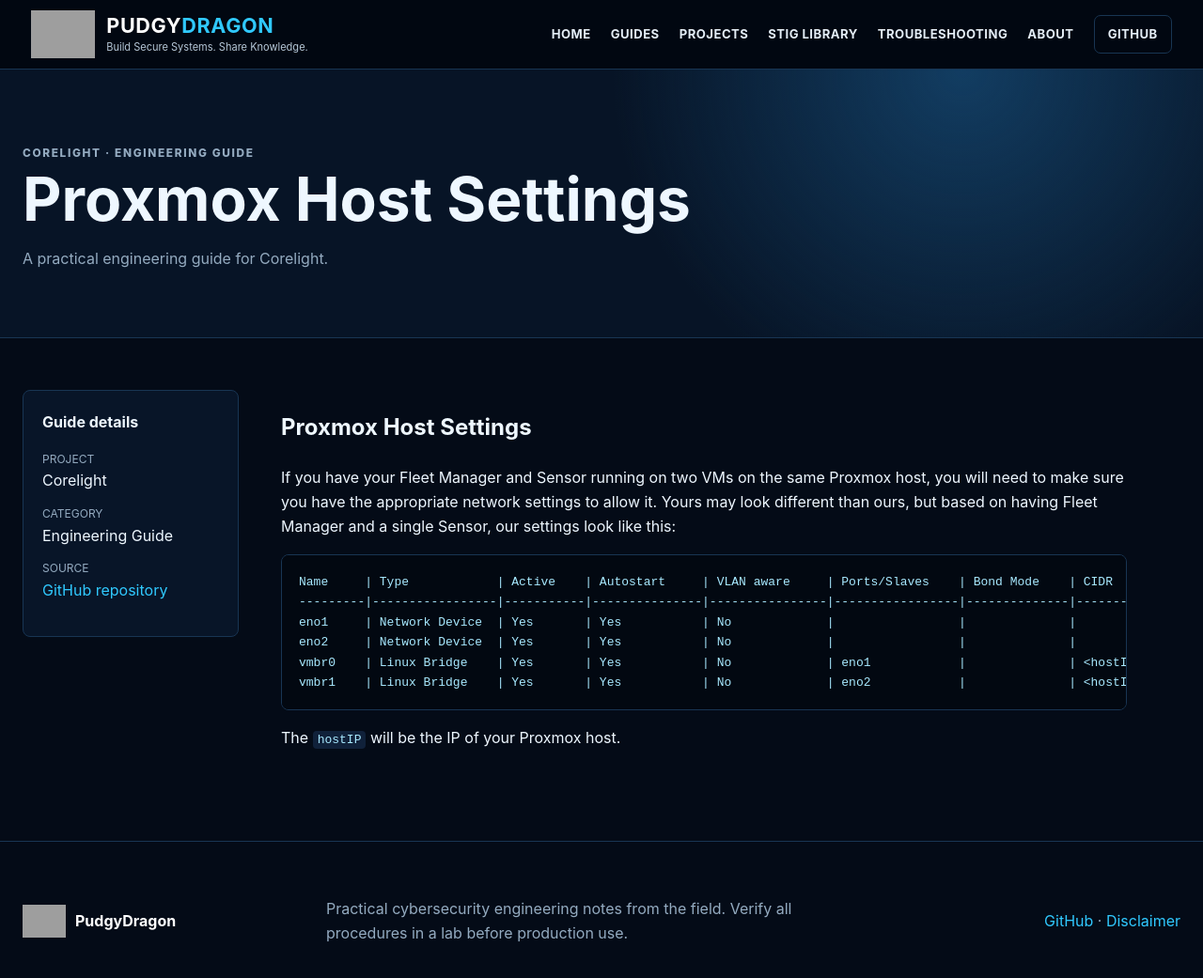
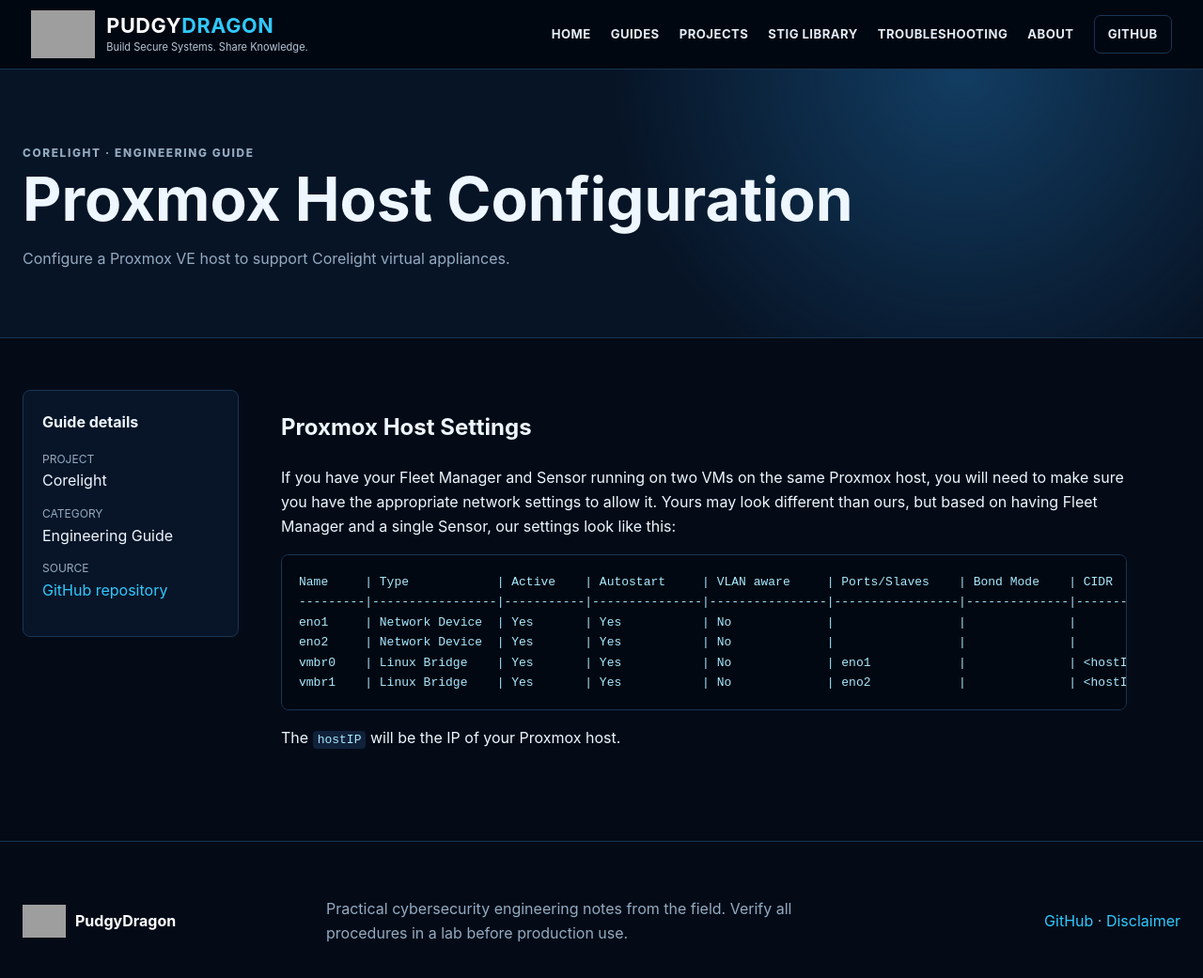
Before and after one commit to PudgyDragon/pudgydragon.github.io, a Jekyll site: the page built from _guides/corelight-vmwaresensor-proxmox-host-settings.md, in a window 1280 px wide and 1065 px high. Shown: the top 1041 px of the window at 94% size. Built offline with Jekyll 4.4.1, drawn with Linux system fonts in a browser that asks for light colours; grey boxes are pictures that could not be loaded.

Commit message:
Update corelight-vmwaresensor-proxmox-host-settings.md

```diff
--- a/_guides/corelight-vmwaresensor-proxmox-host-settings.md
+++ b/_guides/corelight-vmwaresensor-proxmox-host-settings.md
@@ -1,8 +1,8 @@
 ---
-title: "Proxmox Host Settings"
+title: "Proxmox Host Configuration"
 project: "Corelight"
 category: "Engineering Guide"
-description: "A practical engineering guide for Corelight."
+description: "Configure a Proxmox VE host to support Corelight virtual appliances."
 source_url: "https://github.com/PudgyDragon/Corelight/blob/main/VMwareSensor/Proxmox_Host_Settings.md"
 ---
 
```
